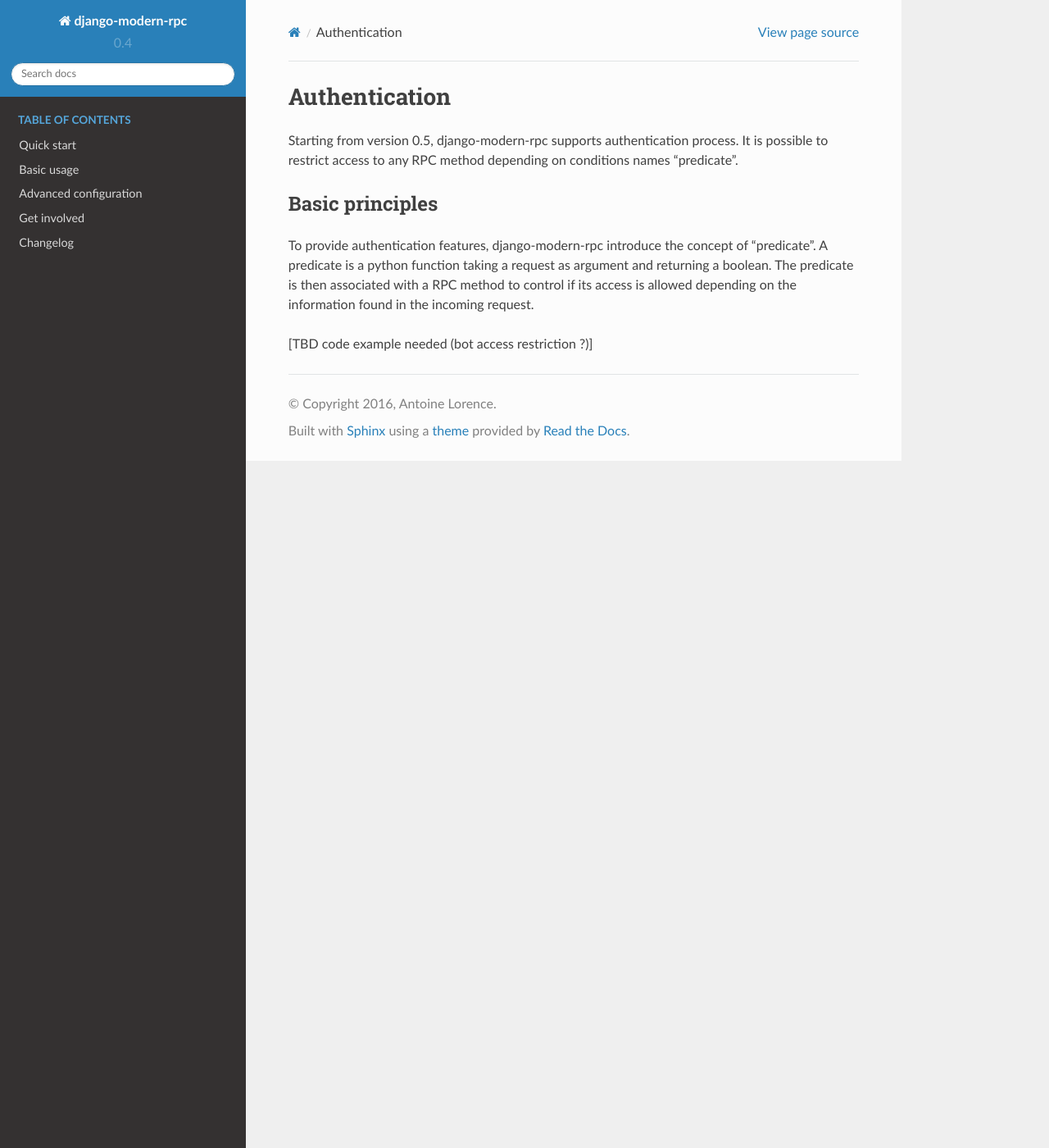
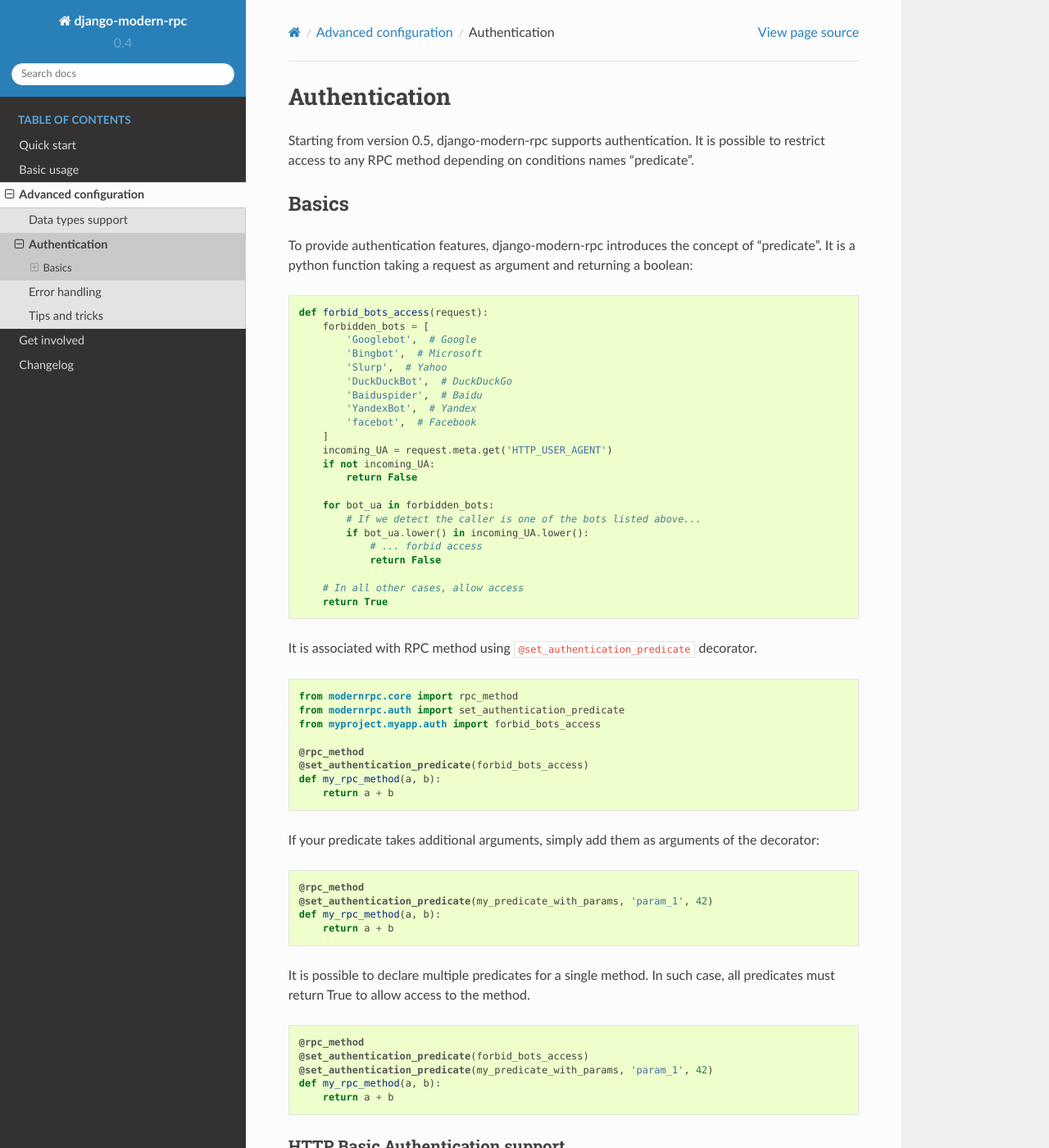
Before and after one commit to alorence/django-modern-rpc, a Sphinx documentation site: the page built from docs/source/advanced/authentication.rst, in a window 1280 px wide and 1400 px high. Shown: the whole window at 82% size. Built offline with Sphinx 7.4.7 and the Read the Docs theme 2.0.0, drawn with Linux system fonts in a browser that asks for light colours; some of the changed text lies outside the part shown.

Commit message:
Adds doc for authentication support

```diff
--- a/docs/source/advanced/authentication.rst
+++ b/docs/source/advanced/authentication.rst
@@ -2,14 +2,128 @@
 Authentication
 ==============
 
-Starting from version 0.5, django-modern-rpc supports authentication process. It is possible to restrict access to any
+Starting from version 0.5, django-modern-rpc supports authentication. It is possible to restrict access to any
 RPC method depending on conditions names "predicate".
 
-Basic principles
-================
+Basics
+======
 
-To provide authentication features, django-modern-rpc introduce the concept of "predicate". A predicate is a python
-function taking a request as argument and returning a boolean. The predicate is then associated with a RPC method to
-control if its access is allowed depending on the information found in the incoming  request.
+To provide authentication features, django-modern-rpc introduces the concept of "predicate". It is a python function
+taking a request as argument and returning a boolean:
 
-[TBD code example needed (bot access restriction ?)]
+.. code:: python
+
+    def forbid_bots_access(request):
+        forbidden_bots = [
+            'Googlebot',  # Google
+            'Bingbot',  # Microsoft
+            'Slurp',  # Yahoo
+            'DuckDuckBot',  # DuckDuckGo
+            'Baiduspider',  # Baidu
+            'YandexBot',  # Yandex
+            'facebot',  # Facebook
+        ]
+        incoming_UA = request.meta.get('HTTP_USER_AGENT')
+        if not incoming_UA:
+            return False
+
+        for bot_ua in forbidden_bots:
+            # If we detect the caller is one of the bots listed above...
+            if bot_ua.lower() in incoming_UA.lower():
+                # ... forbid access
+                return False
+
+        # In all other cases, allow access
+        return True
+
+It is associated with RPC method using ``@set_authentication_predicate`` decorator.
+
+.. code:: python
+
+    from modernrpc.core import rpc_method
+    from modernrpc.auth import set_authentication_predicate
+    from myproject.myapp.auth import forbid_bots_access
+
+    @rpc_method
+    @set_authentication_predicate(forbid_bots_access)
+    def my_rpc_method(a, b):
+        return a + b
+
+If your predicate takes additional arguments, simply add them as arguments of the decorator:
+
+.. code:: python
+
+    @rpc_method
+    @set_authentication_predicate(my_predicate_with_params, 'param_1', 42)
+    def my_rpc_method(a, b):
+        return a + b
+
+It is possible to declare multiple predicates for a single method. In such case, all predicates must return
+True to allow access to the method.
+
+.. code:: python
+
+    @rpc_method
+    @set_authentication_predicate(forbid_bots_access)
+    @set_authentication_predicate(my_predicate_with_params, 'param_1', 42)
+    def my_rpc_method(a, b):
+        return a + b
+
+HTTP Basic Authentication support
+---------------------------------
+
+django-modern-rpc comes with a builtin support for `HTTP Basic Auth`_. It provides a set of decorators to directly
+extract user information from request, and test this user against Django authentication system:
+
+.. _`HTTP Basic Auth`: https://www.wikiwand.com/en/Basic_access_authentication
+
+.. code:: python
+
+
+    @rpc_method
+    @http_basic_auth_login_required
+    def logged_user_required(x):
+        """Access allowed only to logged users"""
+        return x
+
+    @rpc_method
+    @http_basic_auth_superuser_required
+    def logged_superuser_required(x):
+        """Access allowed only to superusers"""
+        return x
+
+    @rpc_method
+    @http_basic_auth_permissions_required(permissions='auth.delete_user')
+    def delete_user_perm_required(x):
+        """Access allowed only to users with specified permission"""
+        return x
+
+    @rpc_method
+    @http_basic_auth_any_of_permissions_required(permissions=['auth.add_user', 'auth.change_user'])
+    def any_permission_required(x):
+        """Access allowed only to users with at least 1 of the specified permissions"""
+        return x
+
+    @rpc_method
+    @http_basic_auth_permissions_required(permissions=['auth.add_user', 'auth.change_user'])
+    def all_permissions_required(x):
+        """Access allowed only to users with all the specified permissions"""
+        return x
+
+    @rpc_method
+    @http_basic_auth_group_member_required(groups='A')
+    def in_group_A_required(x):
+        """Access allowed only to users contained in specified group"""
+        return x
+
+    @rpc_method
+    @http_basic_auth_group_member_required(groups=['A', 'B'])
+    def in_group_A_or_B_required(x):
+        """Access allowed only to users contained in at least 1 of the specified group"""
+        return x
+
+    @rpc_method
+    @http_basic_auth_all_groups_member_required(groups=['A', 'B'])
+    def in_groups_A_and_B_required_alt(x):
+        """Access allowed only to users contained in all the specified group"""
+        return x
--- a/docs/source/advanced/index.rst
+++ b/docs/source/advanced/index.rst
@@ -6,5 +6,6 @@ Advanced configuration
    :maxdepth: 2
 
    data_types_support
+   authentication
    error_handling
    tips_and_tricks
```
